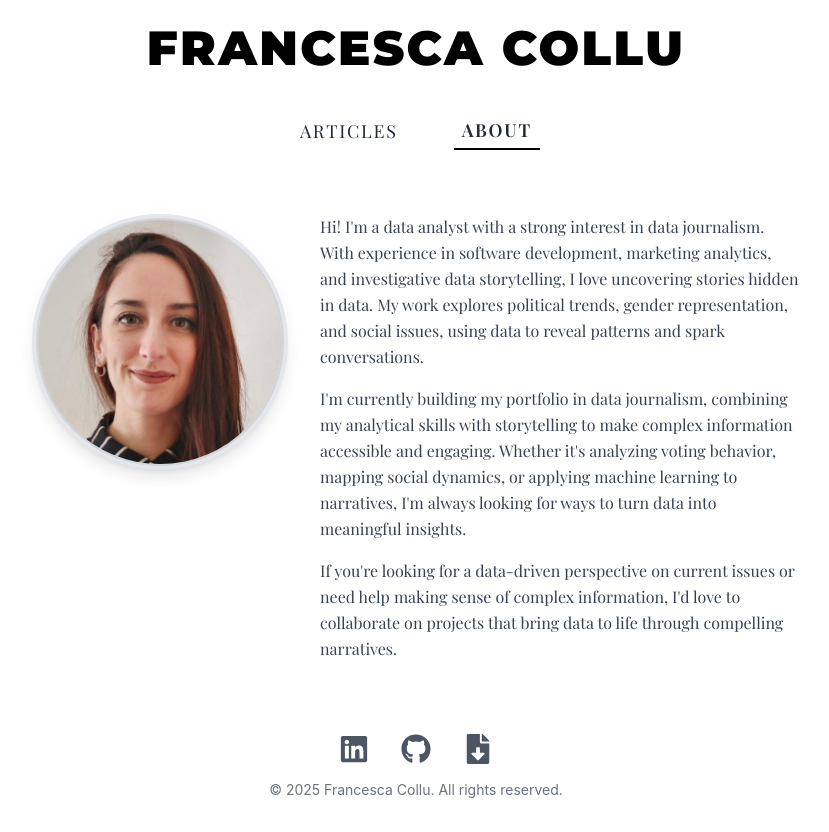
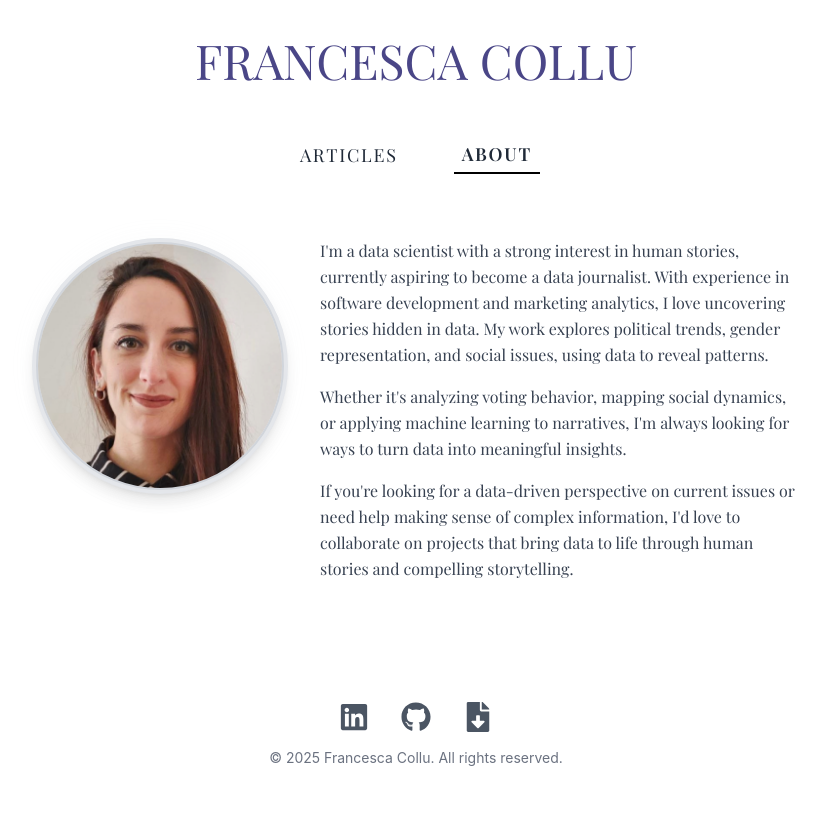
Before and after one commit to francescacollu/francescacollu.github.io, a React (Create React App) app: page /about in a window 1280 px wide. Shown: the whole page, without its empty margins (224-1053 px from the left). After the commit the page ends 800 px from the top, so only its background shows below. Built offline with nearby package versions, Linux system fonts and the light colour scheme.

Commit message:
Updated About section + Style changes in progress

```diff
--- a/public/index.html
+++ b/public/index.html
@@ -18,5 +18,31 @@
   <body>
     <noscript>You need to enable JavaScript to run this app.</noscript>
     <div id="root"></div>
+
+    <!-- Start Single Page Apps for GitHub Pages -->
+    <script type="text/javascript">
+      // Single Page Apps for GitHub Pages
+      // https://github.com/rafrex/spa-github-pages
+      // Copyright (c) 2016 Rafael Pedicini, licensed under the MIT License
+      // ----------------------------------------------------------------------
+      // This script checks to see if a redirect is present in the query string,
+      // converts it back into the correct url and adds it to the
+      // browser's history using window.history.replaceState(...),
+      // which won't cause the browser to attempt to load the new url.
+      // When the single page app is loaded further down in this file,
+      // the correct url will be waiting in the browser's history for
+      // the single page app to route accordingly.
+      (function(l) {
+        if (l.search[1] === '/' ) {
+          var decoded = l.search.slice(1).split('&').map(function(s) {
+            return s.replace(/~and~/g, '&')
+          }).join('?');
+          window.history.replaceState(null, null,
+              l.pathname.slice(0, -1) + decoded + l.hash
+          );
+        }
+      }(window.location))
+    </script>
+    <!-- End Single Page Apps for GitHub Pages -->
   </body>
 </html>
--- a/src/components/Header.tsx
+++ b/src/components/Header.tsx
@@ -14,9 +14,9 @@ export default function Header({
     <header className="w-full text-center py-6">
       <div className="w-full max-w-3xl mx-auto">
         <Link to="/articles" className="no-underline">
-          <h1 className="font-montserrat text-3xl md:text-4xl lg:text-5xl font-black tracking-tight inline-block relative">
-            <span className="text-black transform hover:scale-105 transition-transform duration-300 uppercase tracking-wider">{firstName}</span>
-            <span className="text-black transform hover:scale-105 transition-transform duration-300 uppercase tracking-wider"> {lastName}</span>
+          <h1 className="global_header_website">
+            <span className="header_firstname">{firstName}</span>
+            <span className="header_lastname"> {lastName}</span>
           </h1>
         </Link>
       </div>
--- a/src/lib/articleData.ts
+++ b/src/lib/articleData.ts
@@ -64,17 +64,17 @@ export const articles: Article[] = [
     date: "2024-08-08",
     language: "English"
   },
-  // {
-  //   id: 6,
-  //   title: "Sample Hosted Article",
-  //   category: "Development",
-  //   image: "/images/women_in_netflix.png", // Using an existing image for testing
-  //   slug: "sample-hosted-article",
-  //   excerpt: "A demonstration of how articles can be hosted directly on the website using custom React components.",
-  //   content: ItalianParliamentGap,
-  //   date: "2025-03-21",
-  //   language: "English"
-  // },
+  {
+    id: 6,
+    title: "Is Italy a Representative Democracy?",
+    category: "Inequalities",
+    image: "/images/women_in_netflix.png", // Using an existing image for testing
+    slug: "is-italy-a-representative-democracy",
+    excerpt: "Italy is a republic characterized by a representative democracy, but this does not mean that everybody is represented there.",
+    content: ItalianParliamentGap,
+    date: "2025-03-21",
+    language: "English"
+  },
   {
     id: 7,
     title: "When Immigration Law Forces Women Out of Work",
--- a/src/pages/AboutPage.tsx
+++ b/src/pages/AboutPage.tsx
@@ -28,19 +28,16 @@ export default function AboutPage() {
           <div className="w-full md:w-2/3">
             <div className="space-y-4">
               <p className="font-playfair text-base text-gray-700 leading-relaxed">
-                Hi! I'm a data analyst with a strong interest in data journalism. With experience in software development, marketing analytics,
-                and investigative data storytelling, I love uncovering stories hidden in data. My work explores political trends, gender representation, and social issues,
-                using data to reveal patterns and spark conversations.
+                I'm a data scientist with a strong interest in human stories, currently aspiring to become a data journalist. With experience in software development and marketing analytics, I love uncovering stories hidden in data. My work explores political trends, gender representation, and social issues,
+                using data to reveal patterns.
               </p>
 
               <p className="font-playfair text-base text-gray-700 leading-relaxed">
-                I'm currently building my portfolio in data journalism, combining my analytical skills with storytelling to make complex information accessible and engaging.
-                Whether it's analyzing voting behavior, mapping social dynamics, or applying machine learning to narratives, I'm always looking for ways to turn data into
-                meaningful insights.
+                Whether it's analyzing voting behavior, mapping social dynamics, or applying machine learning to narratives, I'm always looking for ways to turn data into meaningful insights.
               </p>
 
               <p className="font-playfair text-base text-gray-700 leading-relaxed">
-                If you're looking for a data-driven perspective on current issues or need help making sense of complex information, I'd love to collaborate on projects that bring data to life through compelling narratives.
+                If you're looking for a data-driven perspective on current issues or need help making sense of complex information, I'd love to collaborate on projects that bring data to life through human stories and compelling storytelling.
               </p>
             </div>
           </div>
--- a/src/styles/globals.css
+++ b/src/styles/globals.css
@@ -7,8 +7,20 @@ html, body {
   padding: 0;
   height: 100%;
   width: 100%;
-  background-color: white;
-  color: black;
+  background-color: rgb(255, 255, 255);
+  color: rgb(255, 255, 255);
+}
+
+.global_header_website {
+  color: rgb(74, 70, 135);
+  align-items: center;
+  font-style: bold;
+  font-size: 48px;
+  font-family: 'Playfair Display', 'Times New Roman', serif;
+}
+
+.global_header_website:hover {
+  color: yellow;
 }
 
 .font-playfair {
```
Also changed, not shown: public/404.html (added, +39 -0 lines), public/content/ItalianParliamentGap/intro.md (+9 -5 lines).
